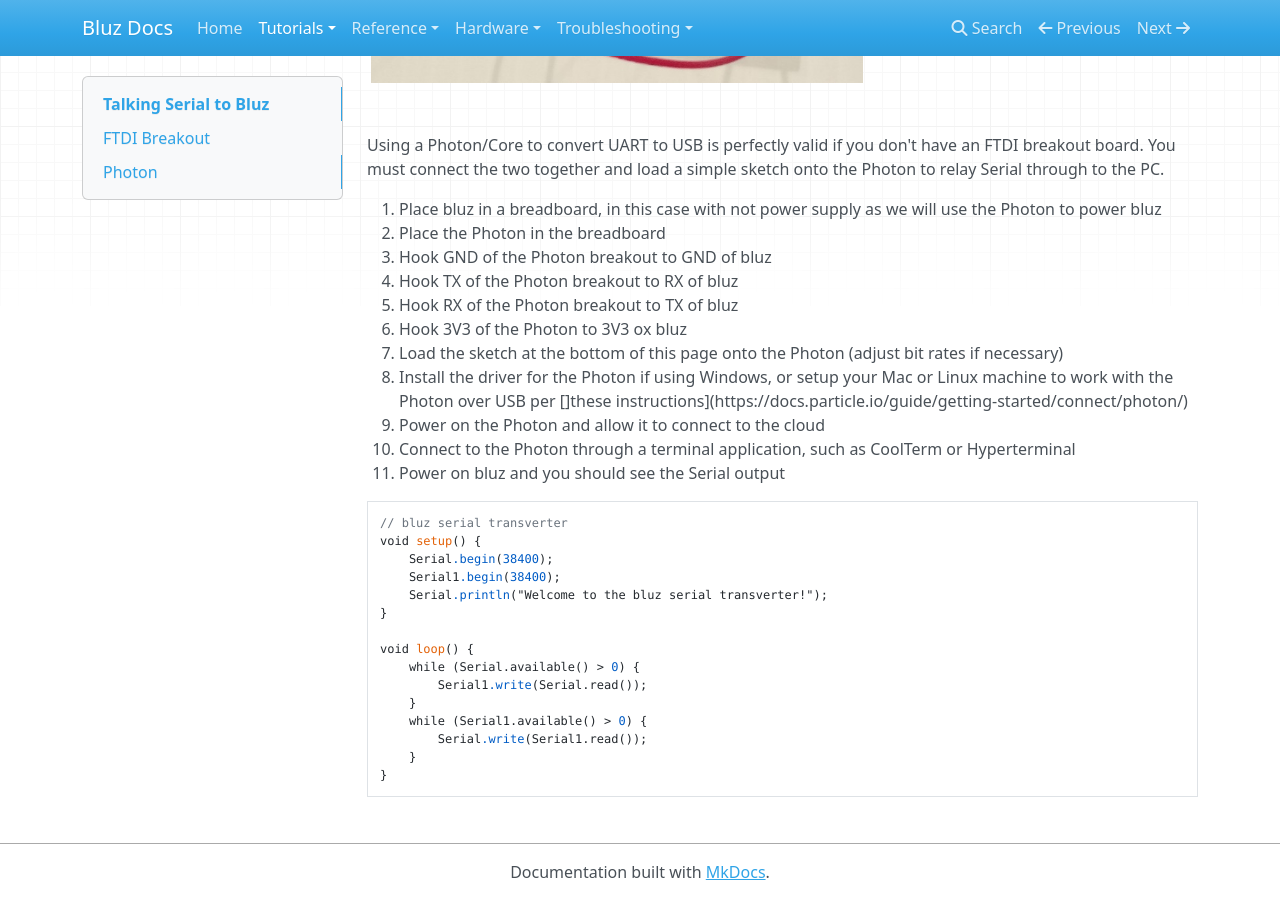
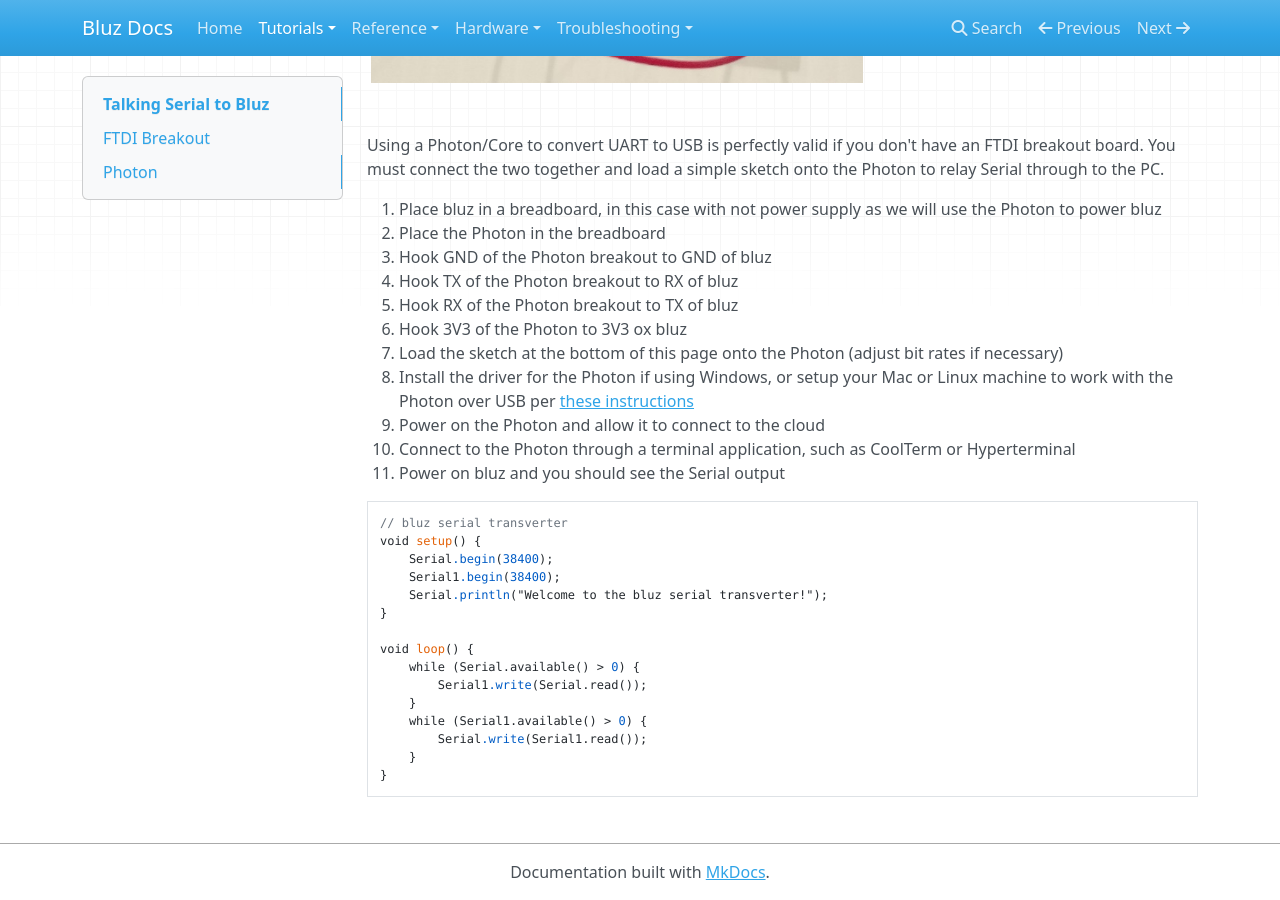
Before and after one commit to bluzDK/bluz-docs, an MkDocs documentation site: the page built from docs/tutorials/serial.md, in a window 1280 px wide and 900 px high, scrolled down 1772 px. Built offline with MkDocs 1.6.1, drawn with Linux system fonts in a browser that asks for light colours; nearby versions of some CDN libraries; old or Windows-style settings are respelled for this version of MkDocs.

Commit message:
fix issue in the serial tutorial link

```diff
--- a/docs/tutorials/serial.md
+++ b/docs/tutorials/serial.md
@@ -46,7 +46,7 @@ Using a Photon/Core to convert UART to USB is perfectly valid if you don't have
 5. Hook RX of the Photon breakout to TX of bluz
 6. Hook 3V3 of the Photon to 3V3 ox bluz
 7. Load the sketch at the bottom of this page onto the Photon (adjust bit rates if necessary)
-8. Install the driver for the Photon if using Windows, or setup your Mac or Linux machine to work with the Photon over USB per []these instructions](https://docs.particle.io/guide/getting-started/connect/photon/)
+8. Install the driver for the Photon if using Windows, or setup your Mac or Linux machine to work with the Photon over USB per [these instructions](https://docs.particle.io/guide/getting-started/connect/photon/)
 9. Power on the Photon and allow it to connect to the cloud
 10. Connect to the Photon through a terminal application, such as CoolTerm or Hyperterminal
 10. Power on bluz and you should see the Serial output
```
